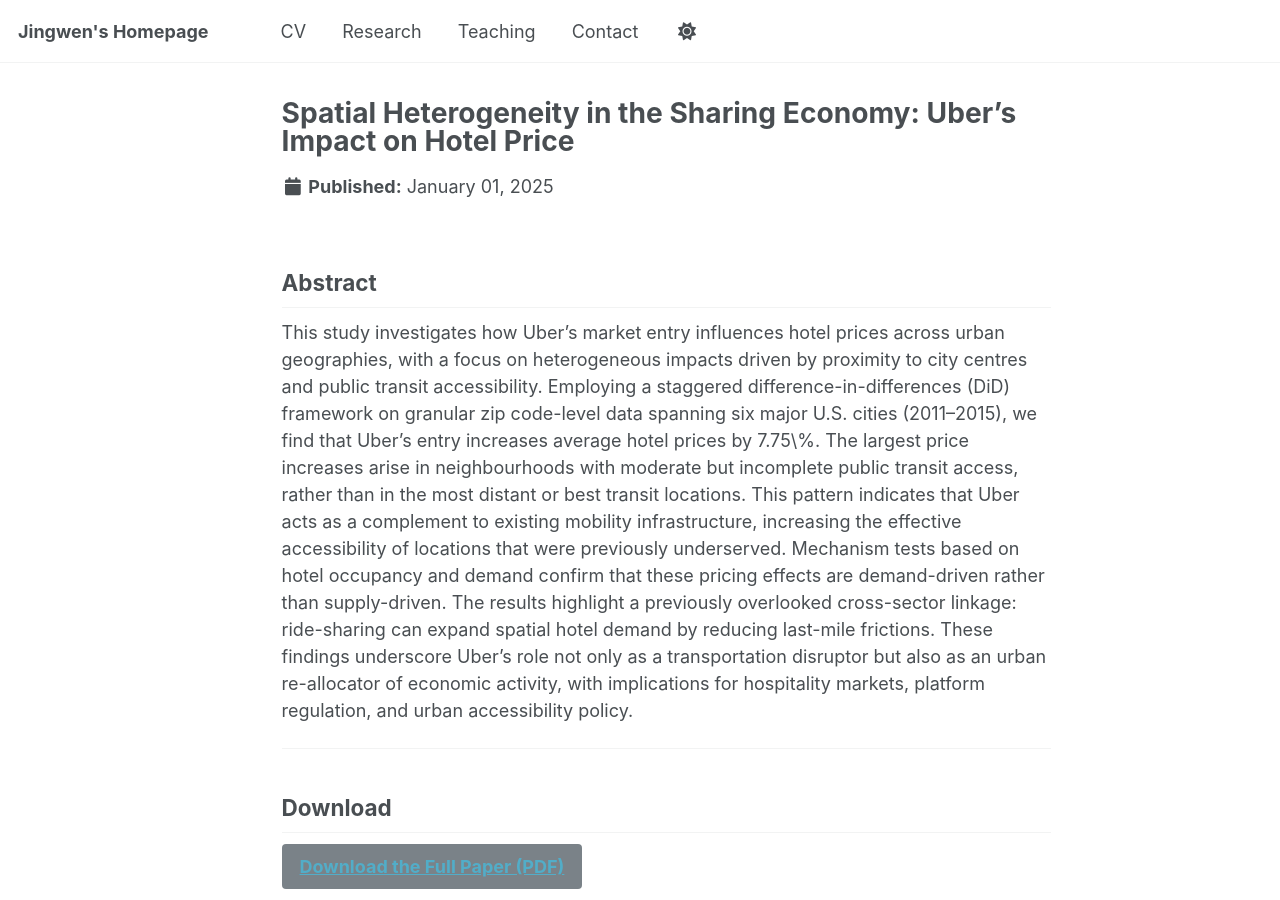
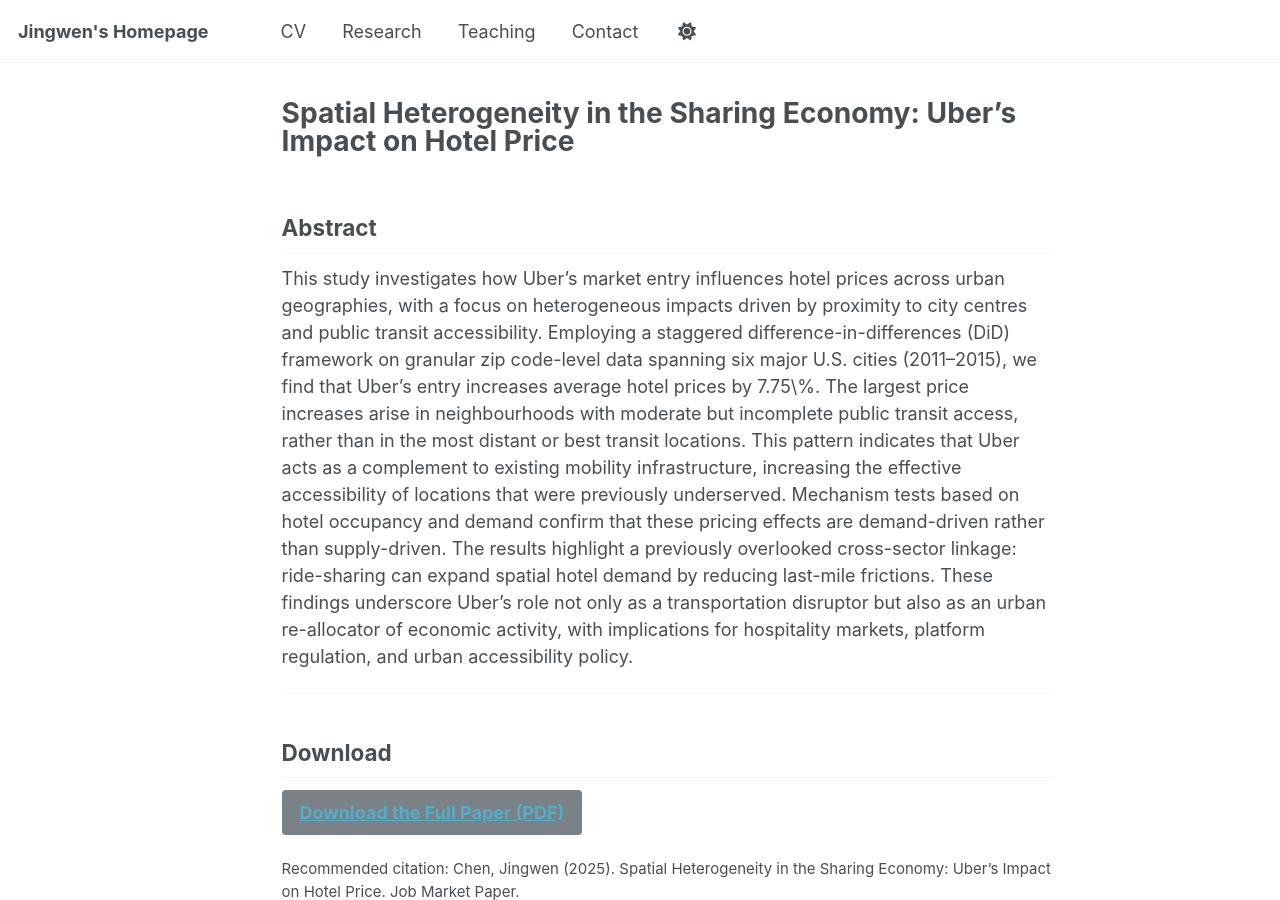
Before and after one commit to jingwenchen0903/jingwenchen0903.github.io, a Jekyll site: the page built from _publications/2025-jmp.md, in a window 1280 px wide and 900 px high. Built offline with Jekyll 4.4.1, drawn with Linux system fonts in a browser that asks for light colours; a script that is not in the unit is left out.

Commit message:
Update single.html

```diff
--- a/_layouts/single.html
+++ b/_layouts/single.html
@@ -36,11 +36,10 @@ layout: default
 
         {% if page.collection == 'teaching' %}
           <p> {{ page.type }}, <i>{{ page.venue }}</i>, {{ page.date | default: "1900-01-01" | date: "%Y" }} </p>
-        {% elsif page.venue and page.date %}
-          <p>Published in <i>{{ page.venue }}</i>, {{ page.date | default: "1900-01-01" | date: "%Y" }} </p>
-        {% elsif page.date %}
-          <p class="page__date"><strong><i class="fa fa-fw fa-calendar" aria-hidden="true"></i> {{ site.data.ui-text[site.locale].date_label | default: "Published:" }}</strong> <time datetime="{{ page.date | date_to_xmlschema }}">{{ page.date | default: "1900-01-01" | date: "%B %d, %Y" }}</time></p>
-        {% endif %}
+        {% comment %}
+        Removed publication date/venue display for research pages
+        {% endcomment %}
+         {% endif %}
         </header>
       {% endunless %}
 
```
